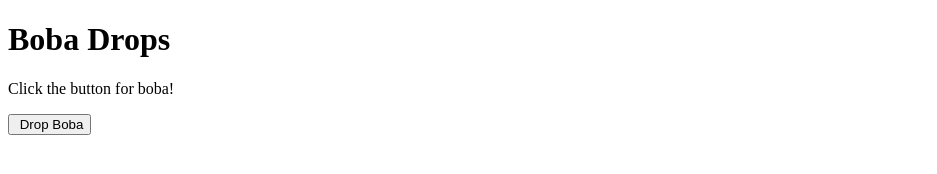
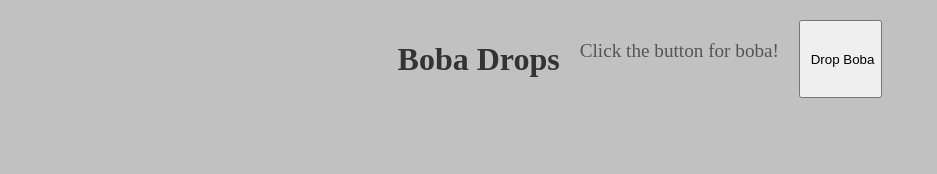
Before and after one commit to chairzihan/Boba-Drops-Website, a plain HTML site: page index.html in a window 1280 px wide. Shown: the whole page, without its empty margins (0-937 px from the left). Drawn offline with Linux system fonts and the light colour scheme; some icons are missing.

Commit message:
AddedCSS

```diff
--- a/index.html
+++ b/index.html
@@ -4,13 +4,12 @@
     <meta charset="UTF-8">
     <meta name="viewport" content="width=device-width, initial-scale=1.0">
     <title>Boba Drops</title>
-    <link rel="stylesheet" href="styles.css">
+    <link rel="stylesheet" href="style.css">
     <link href="https://cdnjs.cloudflare.com/ajax/libs/font-awesome/6.0.0-beta3/css/all.min.css" rel="stylesheet">
 </head>
 <body>
-    <div class="container">
-        <h1>Boba Drops</h1>
-        <p>Click the button for boba!</p>
+    <div class="container" id="bobaContainer">
+        <h1 id="bobaTitle">Boba Drops</h1>
+        <p id="instructions">Click the button for boba!</p>
         <button id="dropButton"><i class="fas fa-boba"></i> Drop Boba</button>
-        <div id="bobaContainer"></div>
     </div>
--- a/style.css
+++ b/style.css
@@ -0,0 +1,28 @@
+body{
+    background-color: #c1c1c1;
+    font-family: 'Times New Roman', Times, serif, sans-serif;
+    margin: 0;
+    padding: 20px;
+}
+
+#bobaContainer{
+
+    display: flex;
+    flex-wrap: wrap;
+    justify-content: center;
+    gap: 20px;
+}
+
+#bobaTitle{
+    text-align: center;
+    font-size: 2em;
+    color: #333;
+    margin-bottom: 20px;
+}
+
+#instructions{
+    text-align: center;
+    font-size: 1.2em;
+    color: #555;
+    margin-top: 20px;
+}
```
